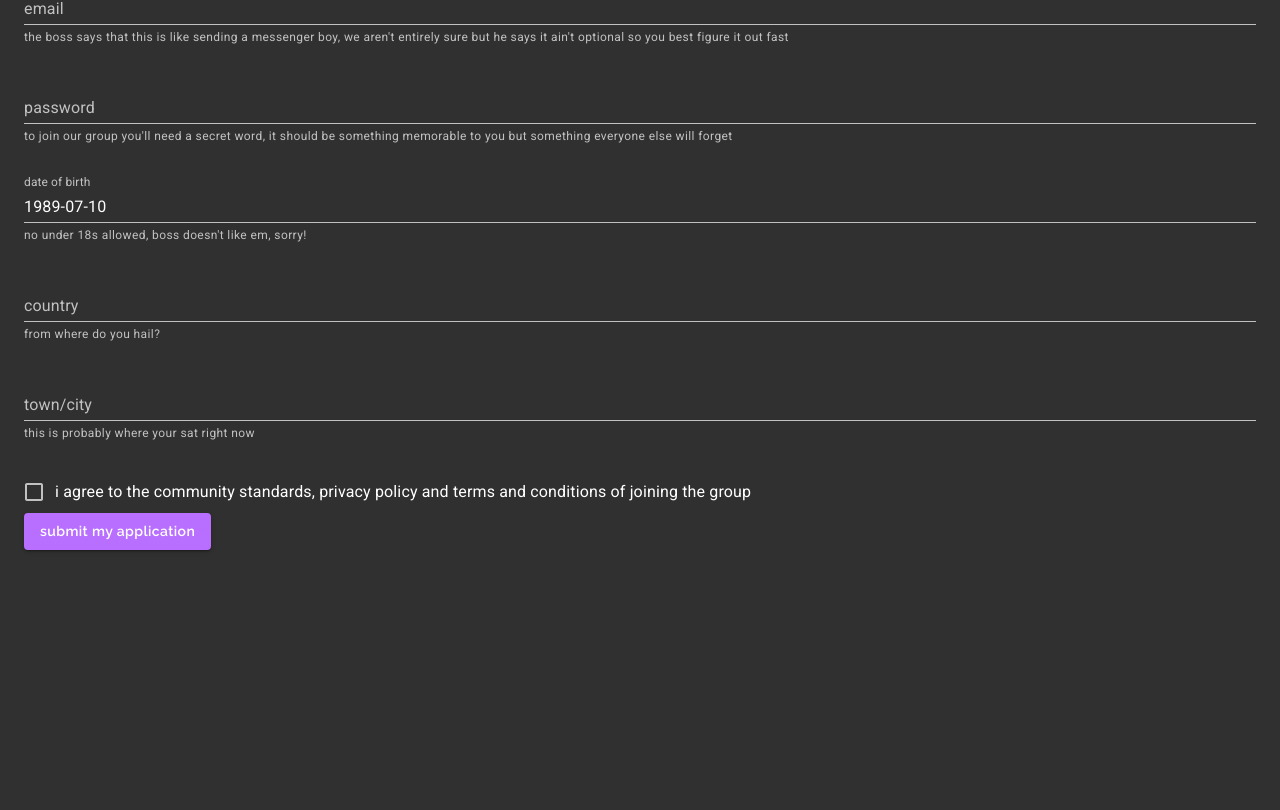
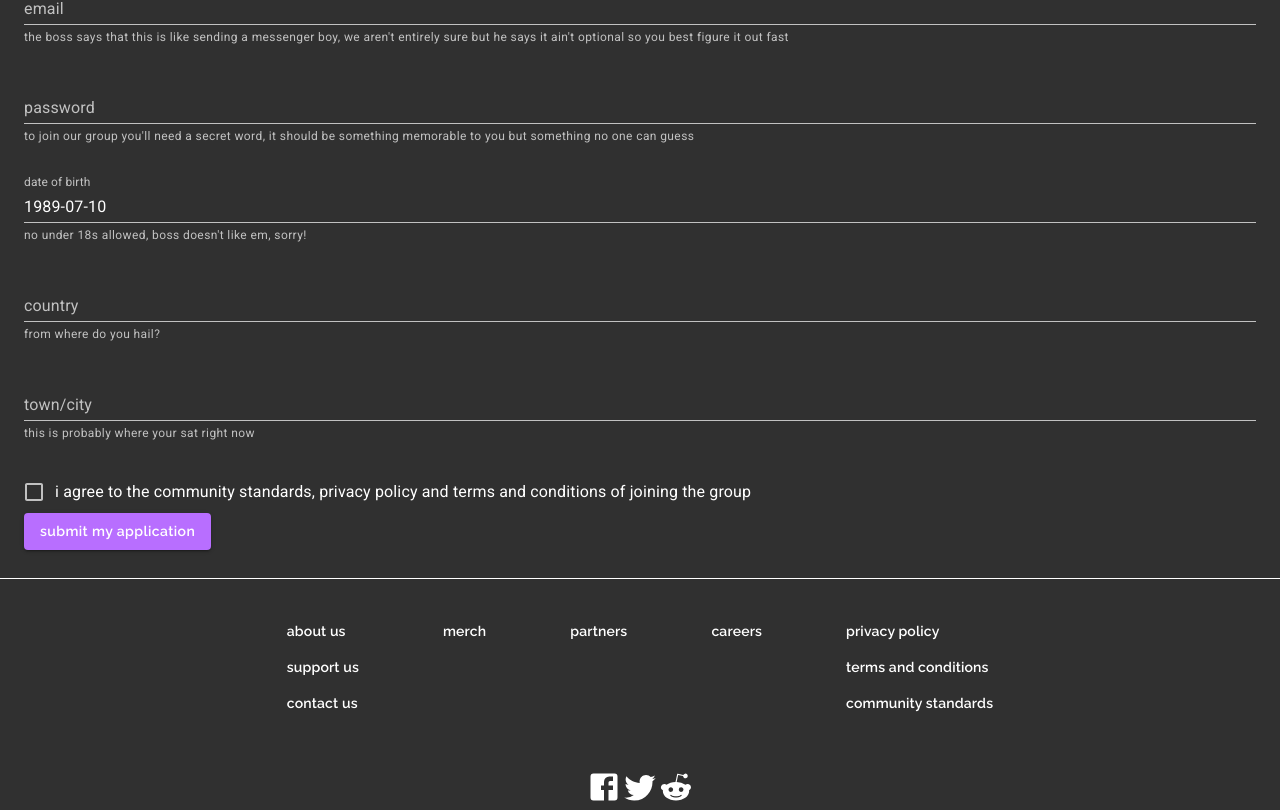
Before and after one commit to MarkTallentire/lfg, a React (Create React App) app: page /register in a window 1280 px wide. Shown: the part 418-1228 px from the top of the page. Before the commit the page ends 996 px from the top, so only its background shows below. Built offline with nearby package versions, Linux system fonts and the light colour scheme.

Commit message:
ReAdded Footer

```diff
--- a/src/components/App.js
+++ b/src/components/App.js
@@ -53,12 +53,12 @@ function App() {
         <Route exact path="/login" component={() => <div>Login</div>}></Route>
         <Route exact path="/register" component={RegisterPage}></Route>
       </Switch>
-      {/* <Footer
+      <Footer
         tabValue={tabValue}
         setTabValue={setTabValue}
         menuSelectedIndex={menuSelectedIndex}
         setMenuSelectedIndex={setMenuSelectedIndex}
-      /> */}
+      />
     </>
   );
 }
--- a/src/components/RegisterPage.js
+++ b/src/components/RegisterPage.js
@@ -66,7 +66,7 @@ const RegisterPage = () => {
                   label="password"
                   className={classes.formField}
                   fullWidth
-                  helperText="to join our group you'll need a secret word, it should be something memorable to you but something everyone else will forget"
+                  helperText="to join our group you'll need a secret word, it should be something memorable to you but something no one can guess"
                 />
                 <MuiPickersUtilsProvider utils={MomentUtils}>
                   <DatePicker
```
